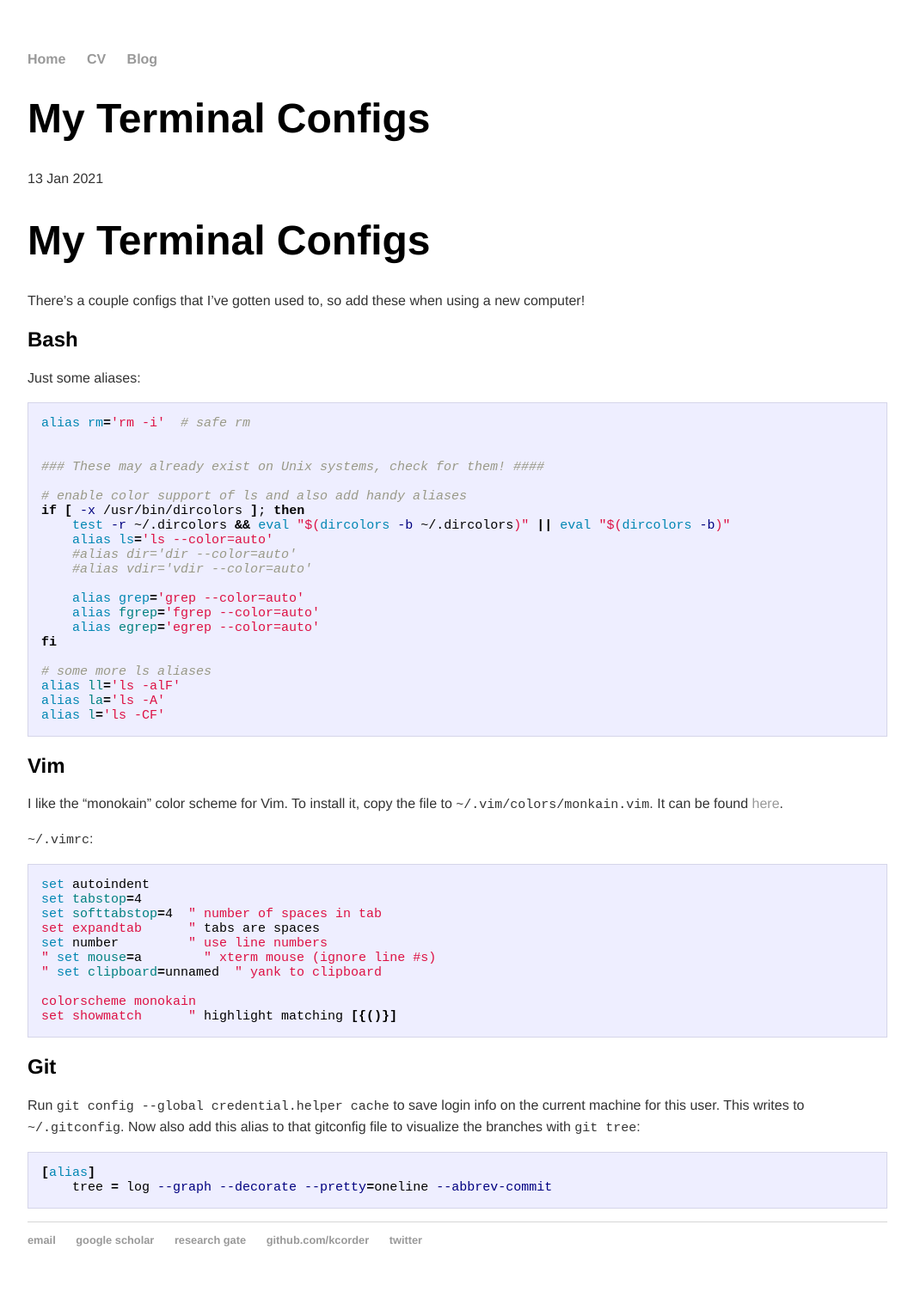
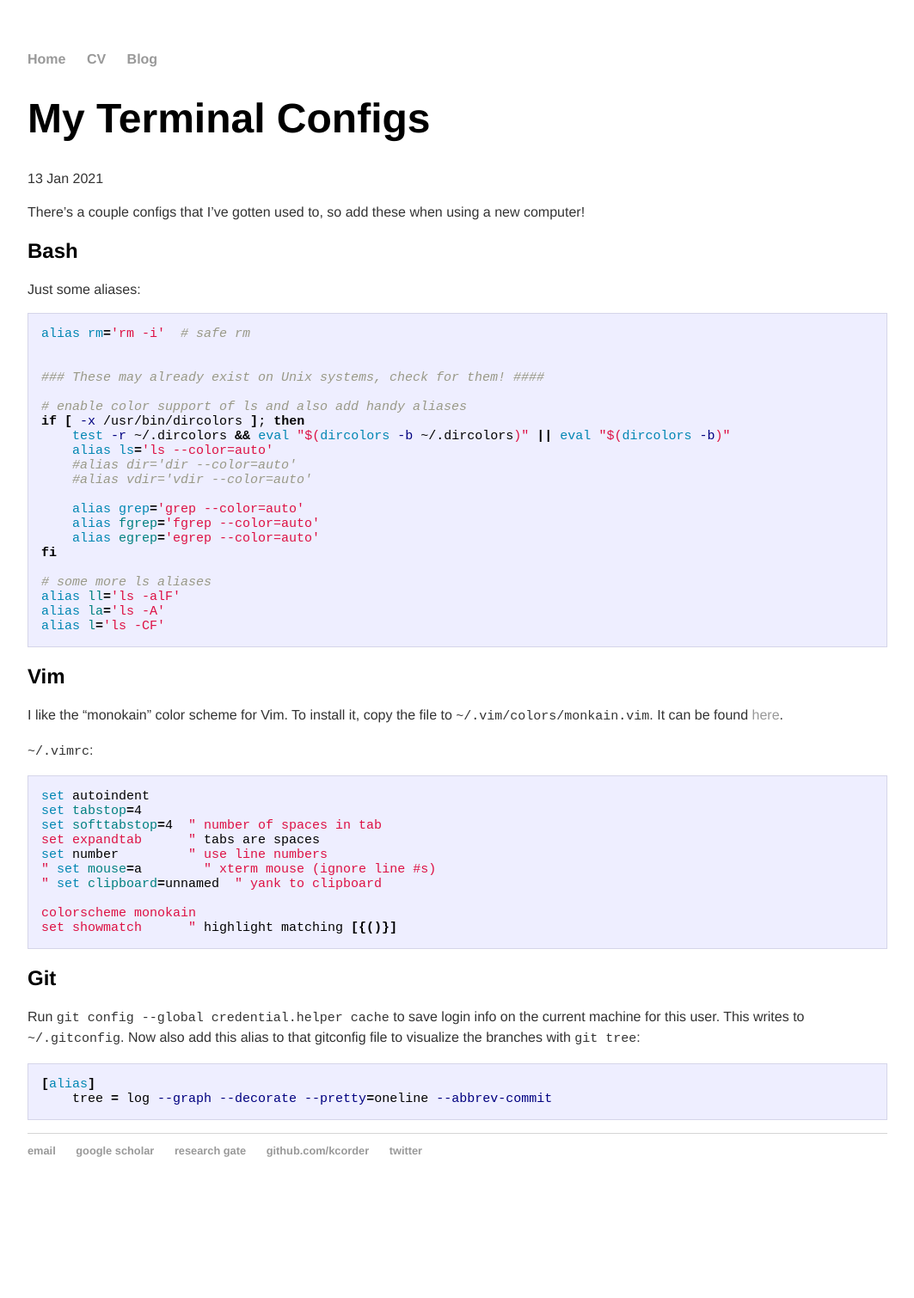
Before and after one commit to kcorder/kcorder.github.io, a Jekyll site: the page built from _posts/2021-01-13-term-configs.md, in a window 1280 px wide. Shown: the whole page at 86% size, without its empty margins (108-1171 px from the left). Built offline with Jekyll 4.4.1, drawn with Linux system fonts in a browser that asks for light colours; after the commit the page ends 1406 px from its top, so only the background shows below that.

Commit message:
Update 2021-01-13-term-configs.md

```diff
--- a/_posts/2021-01-13-term-configs.md
+++ b/_posts/2021-01-13-term-configs.md
@@ -3,8 +3,6 @@ layout: post
 title: "My Terminal Configs"
 date: 2021-01-13
 ---
-
-# My Terminal Configs
 
 There's a couple configs that I've gotten used to, so add these when using a new computer!
 
```
